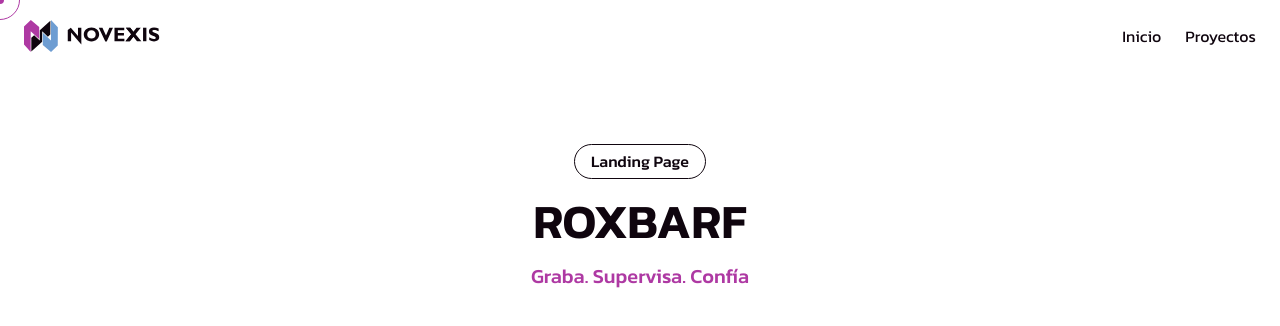
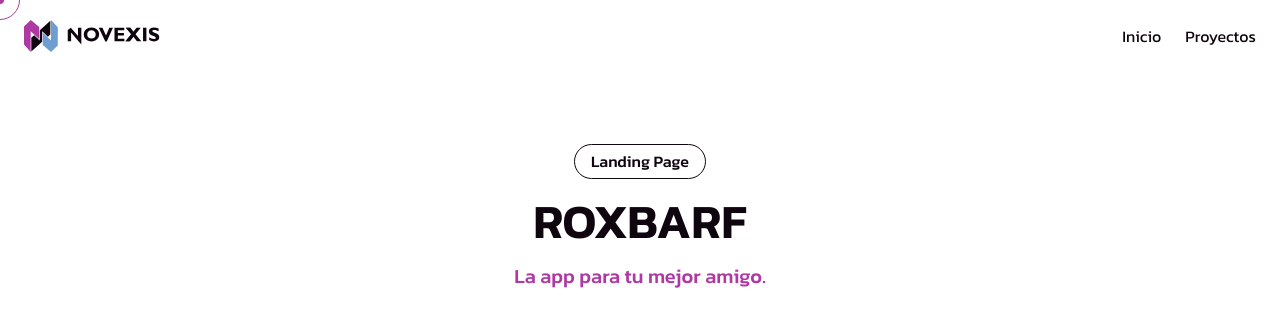
Before and after one commit to nicking94/universalweblanding, a Next.js app: page /home/proyectos/roxbarf in a window 1280 px wide. Shown: the top 326 px of the page. Built offline with nearby package versions, Linux system fonts and the light colour scheme.

Commit message:
fix titles in projects

```diff
--- a/src/app/home/proyectos/audifonos/page.jsx
+++ b/src/app/home/proyectos/audifonos/page.jsx
@@ -91,7 +91,7 @@ const AudifonosPage = () => {
           AUDIFONOS
         </h1>
         <p className="text-violet font-medium text-sm md:leading-[24px]">
-          Graba. Supervisa. Confía
+          Busca. Compara. Compra.
         </p>
       </div>
       <div className="flex w-full lg:h-[47rem] mt-10">
--- a/src/app/home/proyectos/roxbarf/page.jsx
+++ b/src/app/home/proyectos/roxbarf/page.jsx
@@ -82,7 +82,7 @@ const RoxbarfPage = () => {
           ROXBARF
         </h1>
         <p className="text-violet font-medium text-sm md:leading-[24px]">
-          Graba. Supervisa. Confía
+          La app para tu mejor amigo.
         </p>
       </div>
       <div className="flex w-full lg:h-[47rem] mt-10">
```
